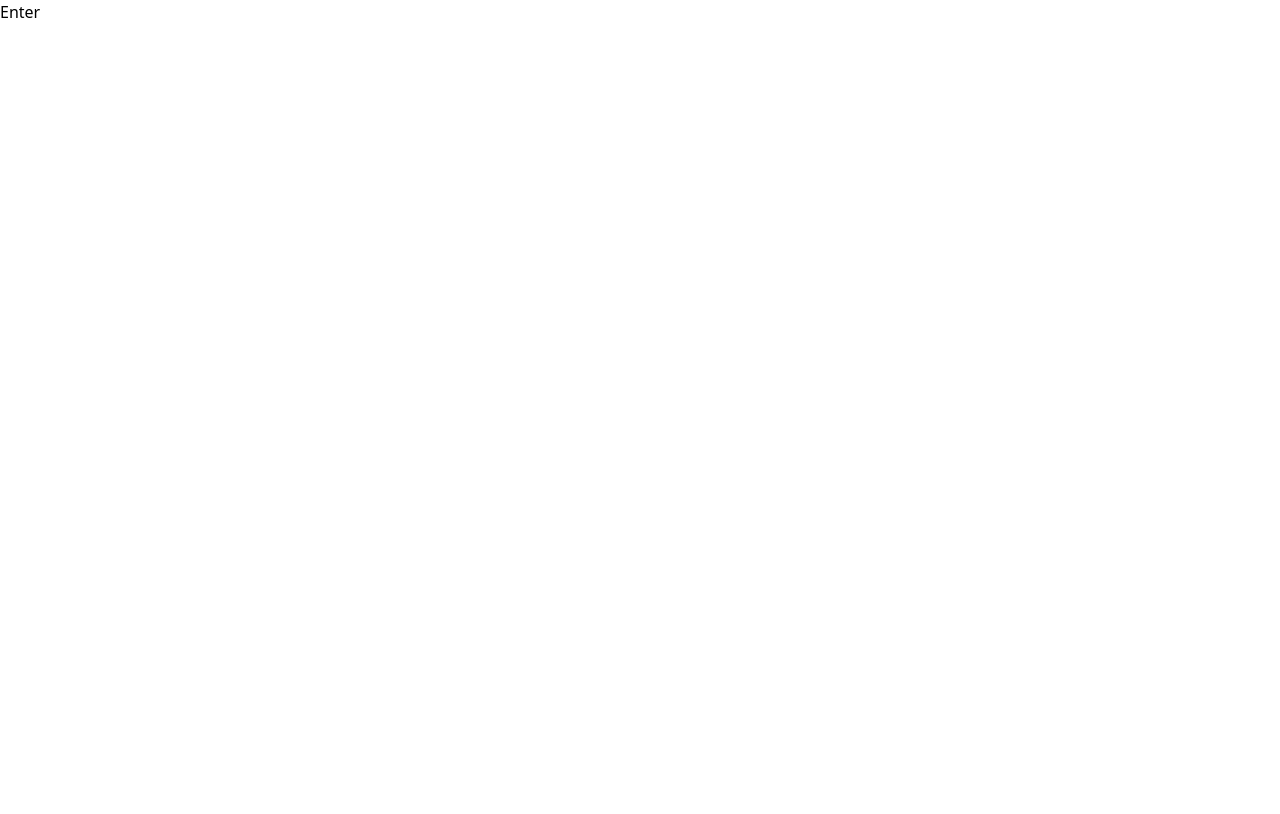
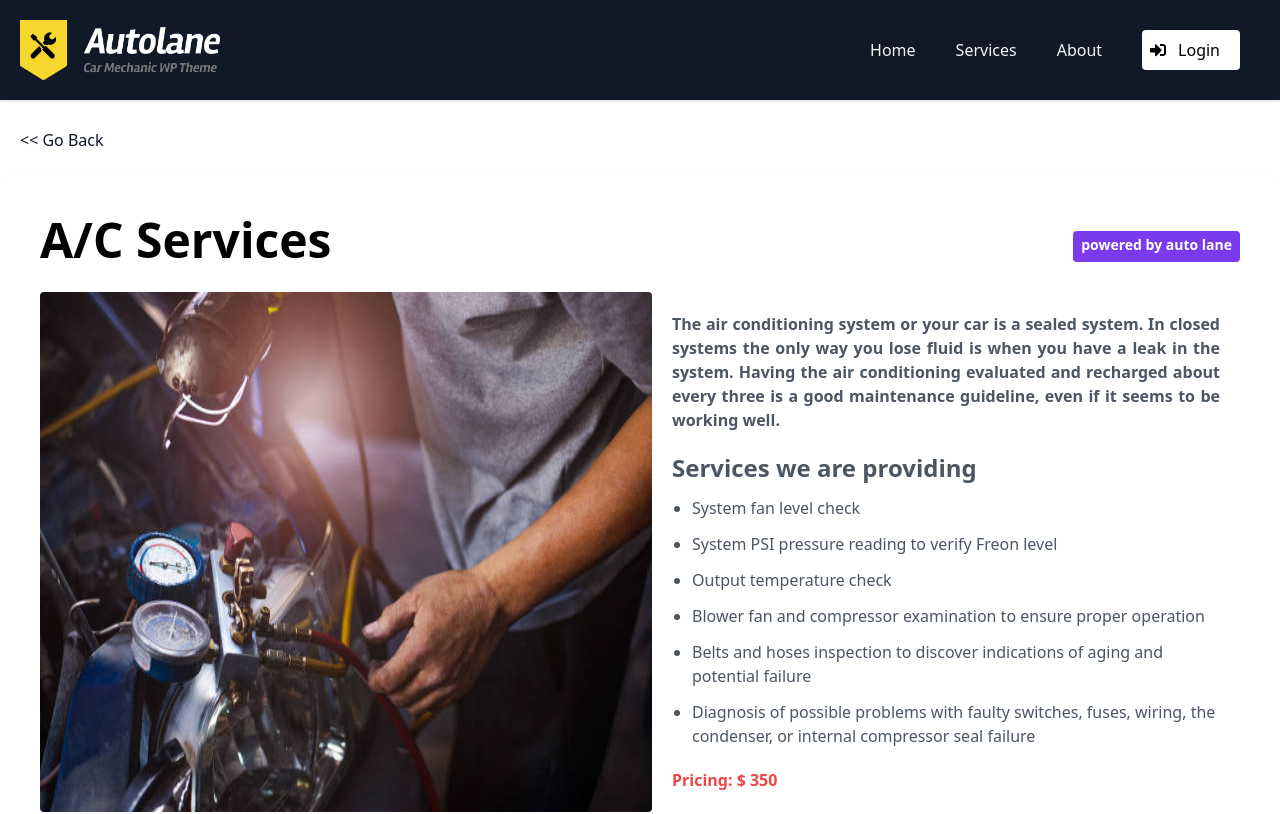
Before and after one commit to alnasimul/auto-lane-frontend, a Next.js app: page /services/ac-services in a window 1280 px wide. Shown: the top 814 px of the page. Built offline with nearby package versions, Linux system fonts and the light colour scheme.

Commit message:
service detail page added

```diff
--- a/FakeData/Index.js
+++ b/FakeData/Index.js
@@ -4,41 +4,94 @@ export const data = [
         title: 'A/C Services',
         description: 'The air conditioning system or your car is a sealed system. In closed systems the only way you lose fluid is when you have a leak in the system. Having the air conditioning evaluated and recharged about every three is a good maintenance guideline, even if it seems to be working well.',
         excerpt: 'The air conditioning system or your car is a sealed system. In closed systems the only way you lose fluid is when you have a leak...',
-        image: '/images/Services/AC Service.jpg'
+        image: '/images/Services/AC Service.jpg',
+        services: [
+            'System fan level check',
+            'System PSI pressure reading to verify Freon level',
+            'Output temperature check',
+            'Blower fan and compressor examination to ensure proper operation',
+            'Belts and hoses inspection to discover indications of aging and potential failure',
+            'Diagnosis of possible problems with faulty switches, fuses, wiring, the condenser, or internal compressor seal failure'
+        ],
+        price: 350
     },
     {
         slug: 'brake-repair',
         title: 'Brake Repair',
         description: 'When it comes to brakes you shouldn’t wait until brake repairs are needed. If the owner continues to drive the vehicle while there are issues with the brakes, then the chance of having an accident can increase or unpleasant vibrations and loud screeching sounds can be experienced while driving.',
         excerpt: 'When it comes to brakes you shouldn’t wait until brake repairs are needed. If the owner continues to drive the vehicle while...',
-        image: '/images/Services/Brake Repair.jpg'
+        image: '/images/Services/Brake Repair.jpg',
+        services: [
+            'Brake pads replacement',
+            'Brake rotors / drums resurfaced',
+            'Brake fluid flush & replacement',
+            'Brake caliper & rotor re-alignment',
+            'Brake caliper replacement',
+            'Brake hose replacement',
+            'Brake master cylinder replacement'
+        ],
+        price: 300
     },
     {
         slug: 'engine-repair',
         title: 'Engine Repair',
         description: 'If your engine isn’t working properly chances are you’re in for a costly repair. An engine replacement can set you thousands behind.With preventative maintenance you can keep your car’s engine running smoothly. Your engine is a complex system of electrical systems, complicated mechanical systems and they all operate under high temperatures to keep you going down the road.',
         excerpt: 'If your engine isn’t working properly chances are you’re in for a costly repair. An engine replacement can set you thousands behind.With preventative maintenance...',
-        image: '/images/Services/Engine Repair.jpg'
+        image: '/images/Services/Engine Repair.jpg',
+        services: [
+            'Computerized Diagnostics',
+            'Complete Engine Tune-ups',
+            'Intake Manifold Replacement',
+            'Head Gasket Replacement',
+            'Complete Visual Inspection of Engine',
+            'Oil Leak Diagnosis',
+            'Spark Plug Replacement',
+            'Valve Cover Gasket Replacement',
+            'Ignition Coil Replacement'
+        ],
+        price: 1200
     },
     {
         slug: 'oil-change',
         title: 'Oil Change',
         description: 'Your vehicle is one of the biggest investments you’ll make. With preventative maintenance you can keep it running smoothly and avoid potential engine damage along with costly repairs. Oil changes are the single most important regular maintenance item for your vehicle.',
         excerpt: 'Your vehicle is one of the biggest investments you’ll make. With preventative maintenance you can keep it running smoothly and avoid potential engine damage along...',
-        image: '/images/Services/Engine Oil.jpg'
+        image: '/images/Services/Engine Oil.jpg',
+        price: 50,
     },
     {
-        slug: 'tire-change',
-        title: 'Tire Change',
+        slug: 'tire-repair',
+        title: 'Tire Repair',
         description: 'Generally speaking, tires should be rotated every 6,000 to 8,000 miles. A technician can thoroughly inspect your tires as well as your wheels to determine if they have an acceptable amount of wear. The technician can also check the tread depth and ensure they are properly balanced.',
         excerpt: 'Generally speaking, tires should be rotated every 6,000 to 8,000 miles. A technician can thoroughly inspect your tires as well as your wheels to determine...',
-        image: '/images/Services/Tire Change.jpg'
+        image: '/images/Services/Tire Change.jpg',
+        services: [
+            'Dismounting and inspection of the tire to determine the cause of the inflation pressure loss and whether it can be repaired',
+            'Flat tire repair',
+            'Tire repair will be performed in accordance with strict industry standards',
+            'If suitable for the repair, proper plugging and patching from the inside of the tire will be performed',
+            'Rebalancing of tire and wheel assembly',
+            'Reactivating of the tire pressure monitoring system (if applicable)'
+        ],
+        price: 50
     },
     {
         slug: 'performance',
         title: 'Performance',
         description: 'We offer a broad range of performance products from engine, driveline and chassis tuning components. These fully re-tuned products maximize power and performance while keeping all the car factory safeguards in place.',
         excerpt: 'We offer a broad range of performance products from engine, driveline and chassis tuning components. These fully re-tuned products maximize power and performance...',
-        image: '/images/Services/Engine Performance.jpg'
+        image: '/images/Services/Engine Performance.jpg',
+        services: [
+            'Computerized Diagnostics',
+            'Complete Engine Tune-ups',
+            'Intake Manifold Replacement',
+            'Head Gasket Replacement',
+            'Complete Visual Inspection of Engine',
+            'Oil Leak Diagnosis',
+            'Spark Plug Replacement',
+            'Valve Cover Gasket Replacement',
+            'Ignition Coil Replacement'
+        ],
+        price: 1400
     }
 ]
--- a/pages/services/[slug].js
+++ b/pages/services/[slug].js
@@ -1,9 +1,64 @@
-const ServicePage = () => {
+import Layout from "@/components/Layout";
+import Link from "next/link";
+import { data } from "FakeData/Index";
+
+const ServicePage = ({ service }) => {
+    const { title, description, image, price, services } = service;
     return (
-        <div>
-            Enter
-        </div>
+        <Layout title={title}>
+            <Link href='/'>
+                <a className='text-gray-900 hover:text-blue-600 ml-9 md:mx-5'>
+                  {"<<"}  Go Back
+                </a>
+            </Link>
+            <div className='w-full px-10 py-6 bg-white rounded-lg shadow-md mt-6'>
+                <div className="flex justify-between items-center mt-4">
+                <h1 className="text-xl font-bold mb-7 md:text-5xl">{title}</h1>
+                    <p className='mb-5'><span className='bg-purple-600 text-white lowercase font-bold pt-1 pb-2 px-2 rounded text-sm '>Powered by Auto Lane</span></p>
+                </div>
+                <div className='block justify-between md:flex'>
+                    <img src={image} alt="" className='w-full rounded'/>
+                    <div className='m-5'>
+
+                        <p className="text-justify text-gray-600 font-bold">{description}</p>
+                        {
+                            services && <div className='mt-5'>
+                                  <h3 className='text-2xl font-bold text-gray-600'>Services we are providing</h3>
+                                  <ul className="mt-3 ml-5">
+                                      {services.map((service, index) =>
+                                          <li key={index} className='mb-3 text-gray-600'>{service}</li>
+                                      )}
+                                  </ul>
+                            </div>
+                        }
+                        <p className="text-red-500 mt-5 font-bold">Pricing: $ {price}</p>
+                    </div>
+                </div>
+            </div>
+        </Layout>
     );
 }
 
+export const getStaticPaths = async () => {
+    const services = data;
+
+    const paths = services.map(service => ({
+        params: { slug: service.slug }
+    }))
+
+    return {
+        paths,
+        fallback: false
+    }
+}
+
+export const getStaticProps = async ({ params: { slug } }) => {
+
+    const service = data.find(singleData => singleData.slug === slug);
+
+    return {
+        props: { service }
+    }
+}
+
 export default ServicePage;
--- a/styles/global.css
+++ b/styles/global.css
@@ -7,3 +7,7 @@
     display: inline-block;
     color: lightgray;
 }
+
+ul {
+    list-style: disc;
+}
```
